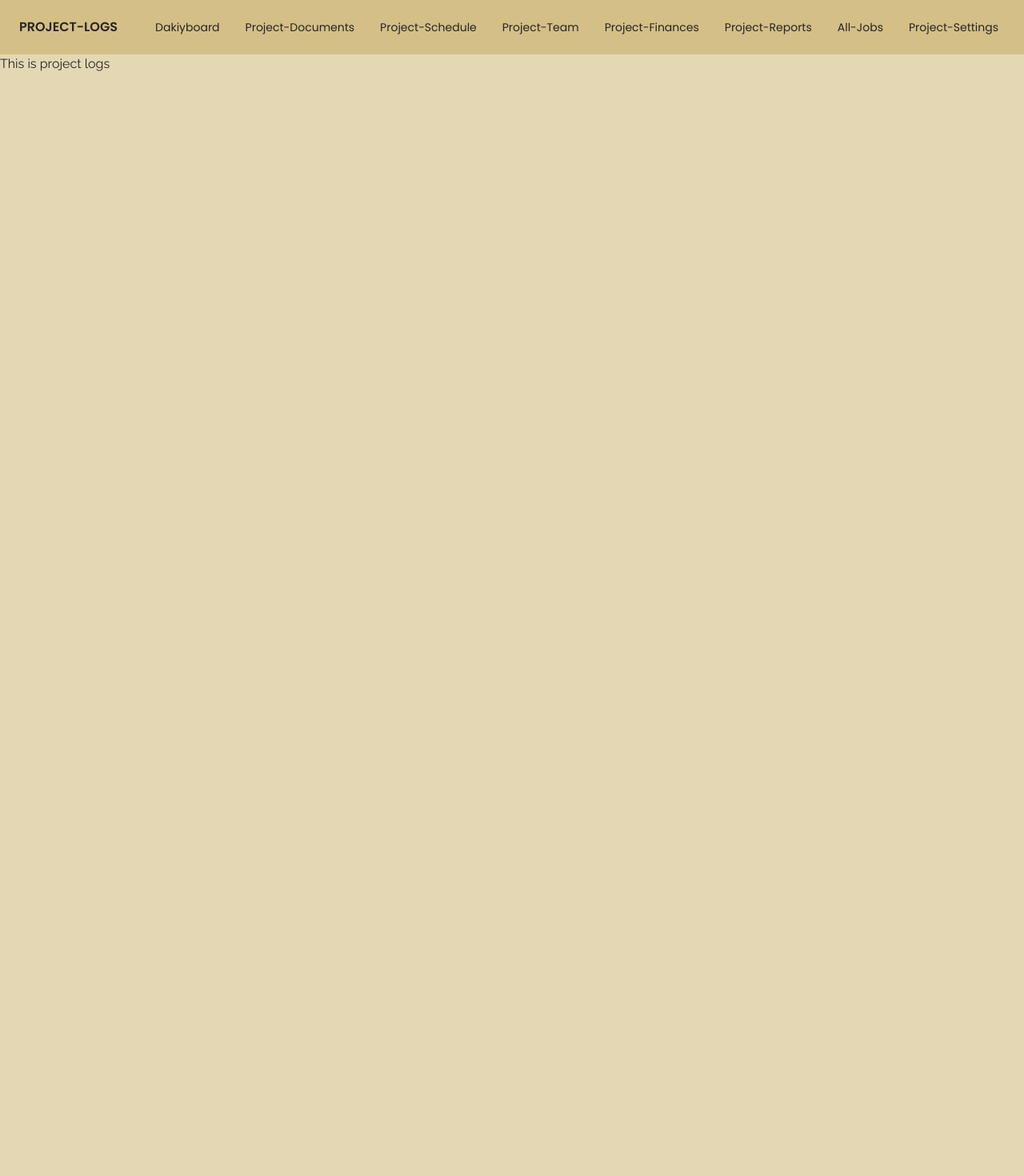
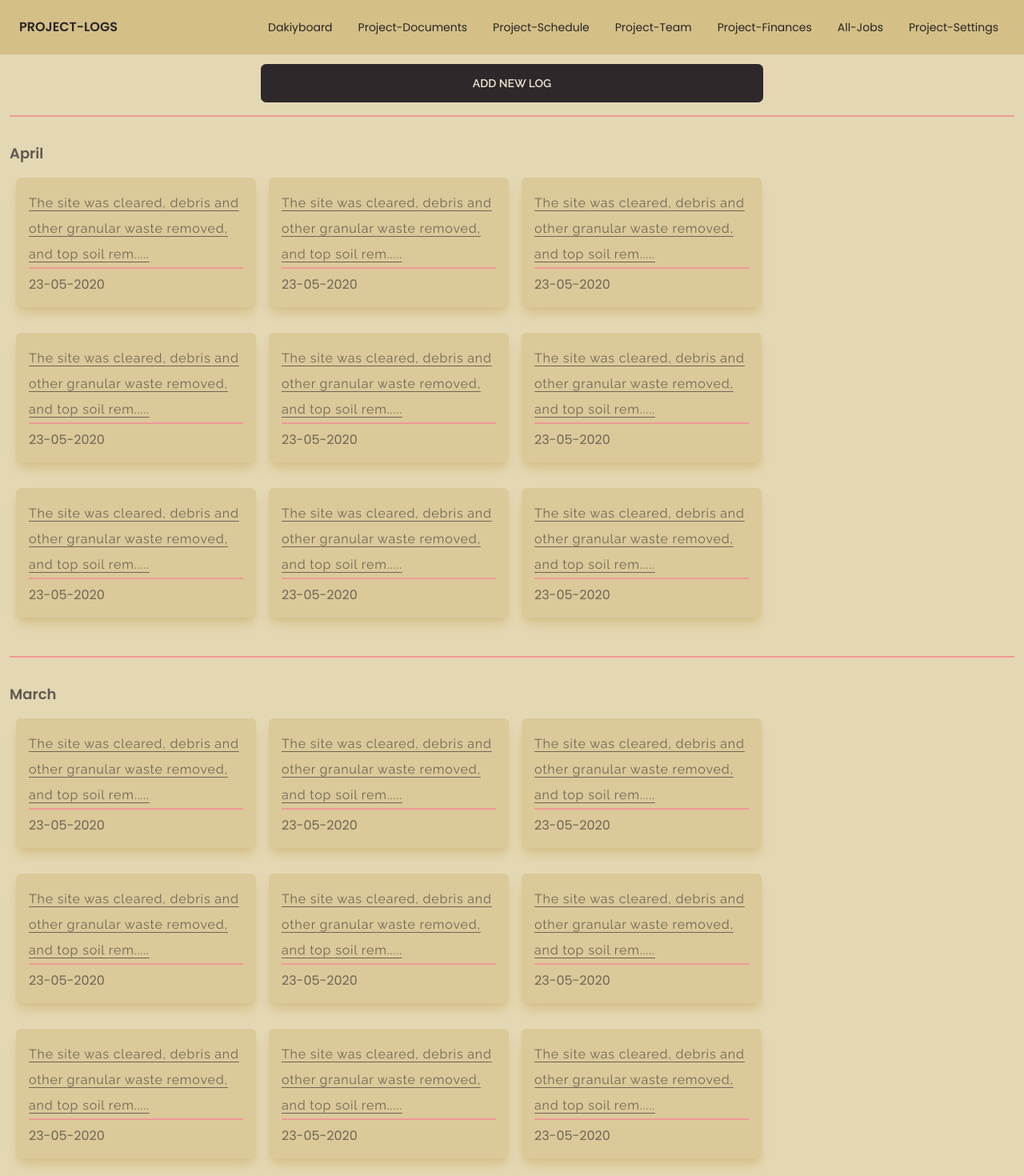
Before and after one commit to Lanr3waju/dakiybuilds, a Next.js app: page /project-logs in a window 1280 px wide. Shown: the top 1470 px of the page at 80% size. Before the commit the page ends 800 px from the top, so only its background shows below. Built offline with nearby package versions, Linux system fonts and the light colour scheme; a web font is replaced by a local one.

Commit message:
feat: design project logs page (#22)

```diff
--- a/app/components/dashboard/DashboardComponent.jsx
+++ b/app/components/dashboard/DashboardComponent.jsx
@@ -150,7 +150,7 @@ export default function DashboardComponent() {
                             </IconButton>
                         </Toolbar>
                         <Divider />
-                        <List className='bg-base-200' component="nav">
+                        <List className='h-[90vh] bg-base-200' component="nav">
                             {mainListItems}
                             <Divider sx={{ my: 1 }} />
                             {secondaryListItems}
--- a/app/components/dashboard/ListItems.js
+++ b/app/components/dashboard/ListItems.js
@@ -6,7 +6,7 @@ import DashboardIcon from '@mui/icons-material/Dashboard'
 import PeopleIcon from '@mui/icons-material/People'
 import Image from 'next/image'
 import Link from 'next/link'
-import { BusinessCenterRounded, CalendarMonth, Folder, Notes, RequestQuote, Settings, Summarize } from '@mui/icons-material'
+import { BusinessCenterRounded, CalendarMonth, Folder, Notes, RequestQuote, Settings } from '@mui/icons-material'
 
 export const mainListItems = (
     <>
@@ -64,15 +64,6 @@ export const mainListItems = (
             </ListItemButton>
         </Link>
 
-        <Link href='/project-reports'>
-            <ListItemButton>
-                <ListItemIcon>
-                    <Summarize />
-                </ListItemIcon>
-                <ListItemText primary="Project Reports" />
-            </ListItemButton>
-        </Link>
-
         <Link href='/all-jobs'>
             <ListItemButton>
                 <ListItemIcon>
--- a/app/components/layout/Header.jsx
+++ b/app/components/layout/Header.jsx
@@ -9,7 +9,6 @@ function Header({ children }) {
         'project-team',
         'project-logs',
         'project-finances',
-        'project-reports',
         'all-jobs',
         'project-settings']
     return (
--- /dev/null
+++ b/app/components/project-logs/ProjectLogsPage.jsx
@@ -0,0 +1,43 @@
+import HorizontalLine from "../utils/HorizontalLine"
+
+function ProjectLogsPage() {
+    const data = [1, 2, 3, 4, 5, 6, 7, 8, 9]
+    // TODO Use intersection observer API to render logs on scroll, add filters / sort buttons
+    return (
+        <section className="p-3 ">
+            <button className="btn btn-neutral mx-auto mb-4 block w-2/4">Add new log</button>
+            <HorizontalLine />
+            <section className="my-8">
+                <h3 className="font-Poppins text-lg font-semibold text-primary-content/70">April</h3>
+                <div className=" flex w-full flex-wrap justify-start text-left text-primary-content/60">
+                    {data.map((doc) => (
+                        <button className="mx-2 my-4 w-full rounded-md bg-base-200 p-4 text-left shadow-lg shadow-base-300 transition-transform hover:translate-x-1 hover:translate-y-2 md:max-w-[300px]" key={doc}>
+                            <span className="text-left leading-loose tracking-wider underline underline-offset-4">
+                                The site was cleared, debris and other granular waste removed, and top soil rem.....
+                            </span>
+                            <HorizontalLine />
+                            <div className="font-Poppins">23-05-2020</div>
+                        </button>
+                    ))}
+                </div>
+            </section>
+            <HorizontalLine />
+            <section className="my-8">
+                <h3 className="font-Poppins text-lg font-semibold text-primary-content/70">March</h3>
+                <div className="flex w-full flex-wrap justify-start text-left text-primary-content/60">
+                    {data.map((doc) => (
+                        <button className="mx-2 my-4 w-full rounded-md bg-base-200 p-4 text-left shadow-lg shadow-base-300 transition-transform hover:translate-x-1 hover:translate-y-2 md:max-w-[300px]" key={doc}>
+                            <span className="text-left leading-loose tracking-wider underline underline-offset-4">
+                                The site was cleared, debris and other granular waste removed, and top soil rem.....
+                            </span>
+                            <HorizontalLine />
+                            <div className="font-Poppins">23-05-2020</div>
+                        </button>
+                    ))}
+                </div>
+            </section>
+        </section>
+    )
+}
+
+export default ProjectLogsPage
--- a/app/project-logs/page.jsx
+++ b/app/project-logs/page.jsx
@@ -1,8 +1,10 @@
+import ProjectLogsPage from "../components/project-logs/ProjectLogsPage"
+
 function ProjectLogs() {
     return (
-        <h2 data-testid="project-logs-heading">
-            This is project logs
-        </h2>
+        <div data-testid="project-logs-heading">
+            <ProjectLogsPage />
+        </div>
     )
 }
 
--- a/app/project-reports/page.jsx
+++ /dev/null
@@ -1,9 +0,0 @@
-function ProjectReports() {
-    return (
-        <h2 data-testid="project-reports-heading">
-            This is project reports
-        </h2>
-    )
-}
-
-export default ProjectReports
```
Also changed, not shown: 1 other file (tests, documents, lock files or other folders).
